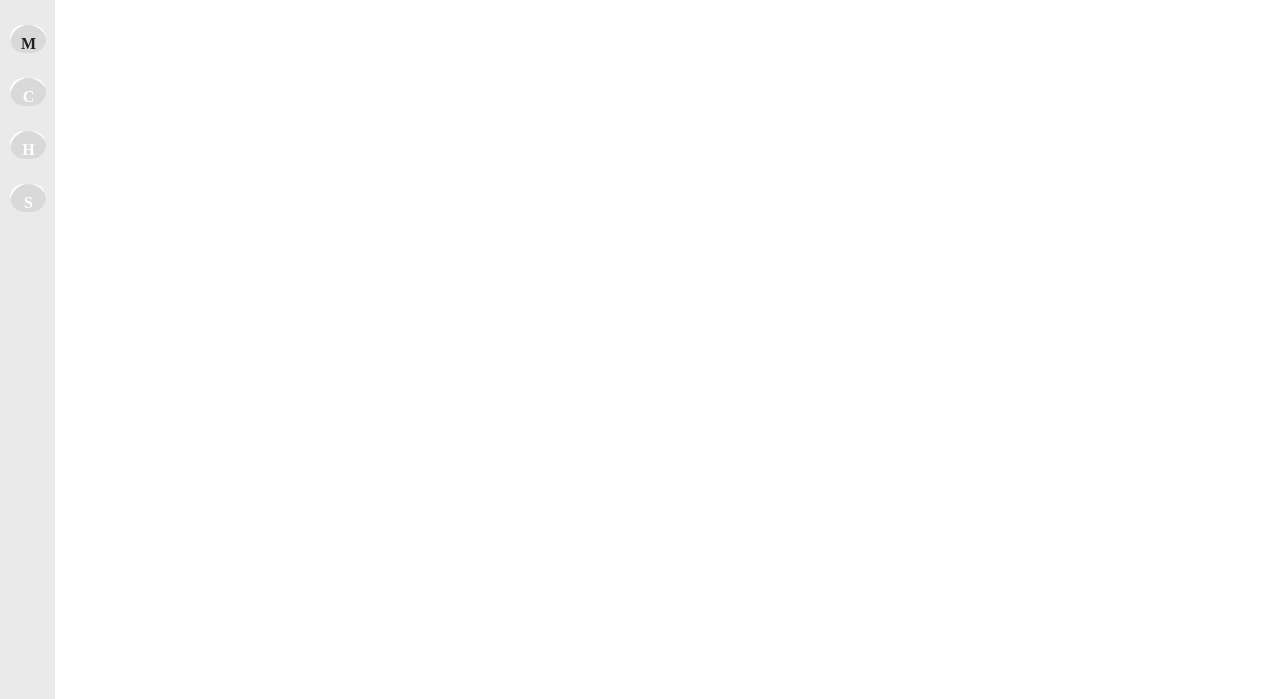
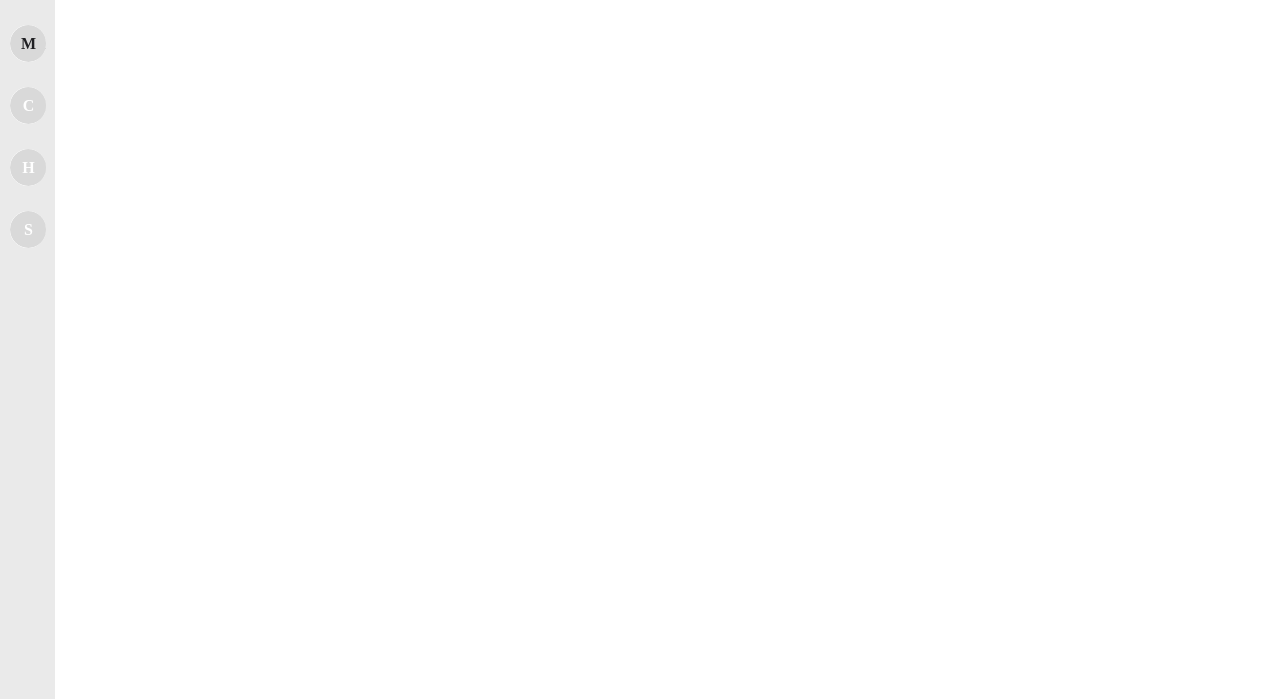
Before and after one commit to chi1180/homework-manager-ver.2-, a plain HTML site: page index.html in a window 1280 px wide. Shown: the part 100-799 px from the top of the page. Drawn offline with Linux system fonts and the light colour scheme; a script that the page names is missing.

Commit message:
set new layout settings

```diff
--- a/style.css
+++ b/style.css
@@ -46,6 +46,8 @@ nav {
 nav a {
     display: block;
     width: calc(100% - 29px);
+    height: 27px;
+    line-height: 27px;
     padding: 5px 10px;
     margin: 25px 0;
     background-color: white;
```
